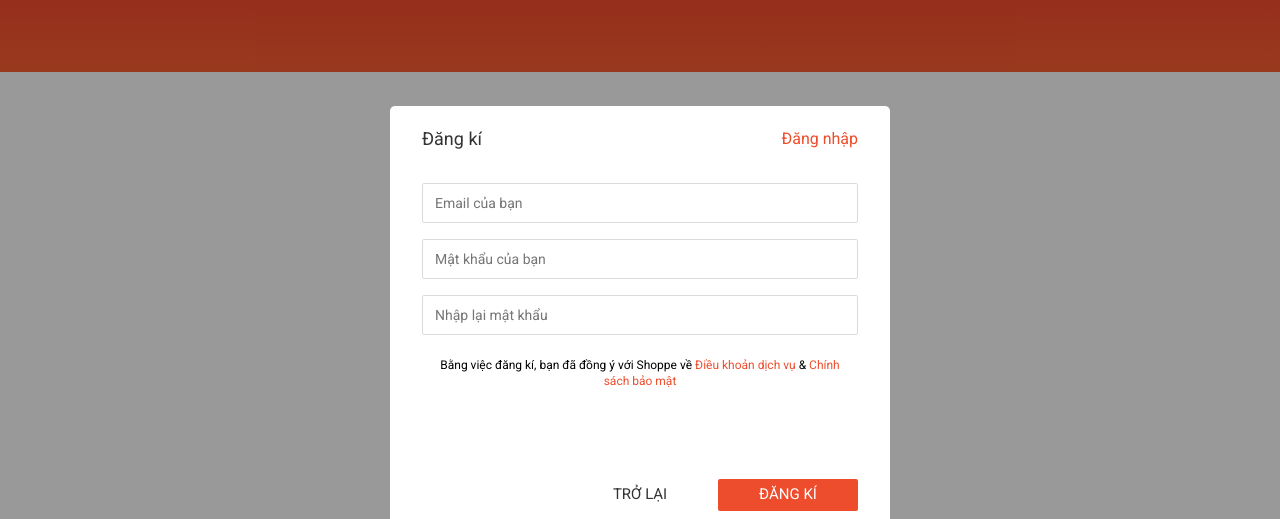
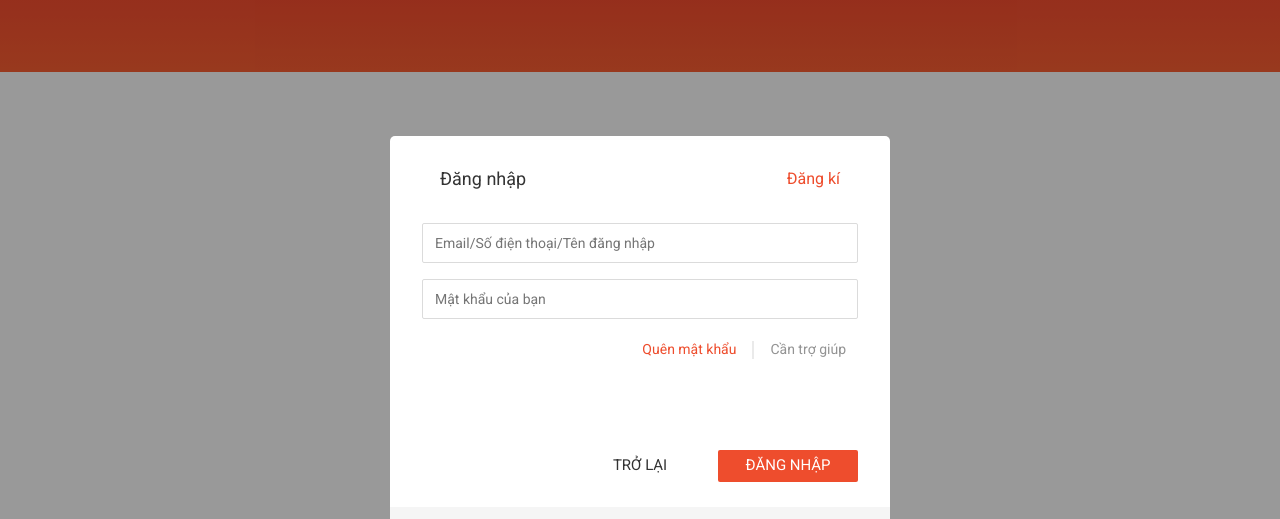
Before and after one commit to NTNhan1396/newShop, a plain HTML site: page index.html in a window 1280 px wide. Shown: the part 48-567 px from the top of the page. Drawn offline with nearby package versions, Linux system fonts and the light colour scheme.

Commit message:
updatde code 20/1/2026

```diff
--- a/assets/css/main.css
+++ b/assets/css/main.css
@@ -252,7 +252,8 @@
   display: flex;
   justify-content: space-between;
   margin-bottom: 20px;
-  padding-top: 25px;
+  padding: 25px 18px 0 18px;
+  margin-top: 10px;
 }
 
 .auth-form__heading {
@@ -323,7 +324,7 @@
 
 .auth-form__socials-icon {
   font-size: 1.8rem;
-  margin-right: 40px;
+  margin-right: 35px;
 }
 .auth-form__socials--facebook {
   color: var(--white-color);
@@ -335,7 +336,7 @@
 }
 
 .auth-form__social-title {
-  margin-right: 14px;
+  margin-right: 19px;
 }
 
 .auth-form__socials--google {
@@ -345,5 +346,31 @@
 
 .auth-form__socials--facebook,
 .auth-form__socials--google {
-  width: 400px;
+  width: 100%;
 }
+
+.auth-form__help {
+  display: flex;
+  background-color: var(--white-color);
+  justify-content: flex-end;
+}
+
+.auth-form__help-link {
+  text-decoration: none;
+  font-size: 1.4rem;
+}
+
+.auth-form__help-link:first-child {
+  color: var(--primary-color);
+}
+
+.auth-form__help-link:last-child {
+  color: #939393;
+}
+
+.auth-form__help-separate {
+  display: block;
+  border: 1px solid #eaeaea;
+  height: 18px;
+  margin: 0 16px 1px 16px;
+}
--- a/index.html
+++ b/index.html
@@ -195,8 +195,8 @@
     <div class="modal">
       <div class="modal__overlay"></div>
       <div class="modal__body">
-        <!-- Authen form -->
-          <div class="auth-form">
+        <!-- Register form  (Để dành cho tới khi học javascript)-->
+          <!-- <div class="auth-form">
             <div class="auth-form__container">
               <div class="auth-form__header">
               <div class="auth-form__heading">Đăng kí</div>
@@ -241,6 +241,55 @@
                 <span class="auth-form__social-title">Kết nối với Google</span>
               </a>
             </div>
+          </div> -->
+
+
+          <!-- Login form -->
+           <div class="auth-form">
+            <div class="auth-form__container">
+              <div class="auth-form__header">
+              <div class="auth-form__heading">Đăng nhập</div>
+            <span class="auth-form__switch-btn">Đăng kí</span>
+            </div>
+
+            <div class="auth-form__form">
+              <div class="auth-form__group">
+                <input type="text" class="auth-form__input" placeholder="Email/Số điện thoại/Tên đăng nhập">
+              </div>
+
+              <div class="auth-form__group">
+                <input type="password" class="auth-form__input" placeholder="Mật khẩu của bạn">
+              </div>
+
+
+            </div>
+
+            <div class="auth-form__aside">
+              <div class="auth-form__help">
+                <a href="" class="auth-form__help-link">Quên mật khẩu</a>
+                <div class="auth-form__help-separate"></div>
+                <a href="" class="auth-form__help-link">Cần trợ giúp</a>
+              </div>
+            </div>
+
+            <div class="auth-form__controls">
+              <button class="btn btn--normal">TRỞ LẠI</button>
+              <button class="btn btn--primary">ĐĂNG NHẬP</button>
+            </div>
+          </div>
+
+
+            <div class="auth-form__socials">
+              <a href="" class="auth-form__socials--facebook btn  btn--size-s btn--with-icon">
+                <i class="auth-form__socials-icon fa-brands fa-square-facebook"></i>
+                <span class="auth-form__social-title">Kết nối với Facebook</span>
+              </a>
+
+              <a href="" class="auth-form__socials--google btn btn--size-s btn--with-icon">
+                <i class="auth-form__socials-icon fa-brands fa-google"></i>
+                <span class="auth-form__social-title">Kết nối với Google</span>
+              </a>
+            </div>
           </div>
       </div>
     </div>
```
